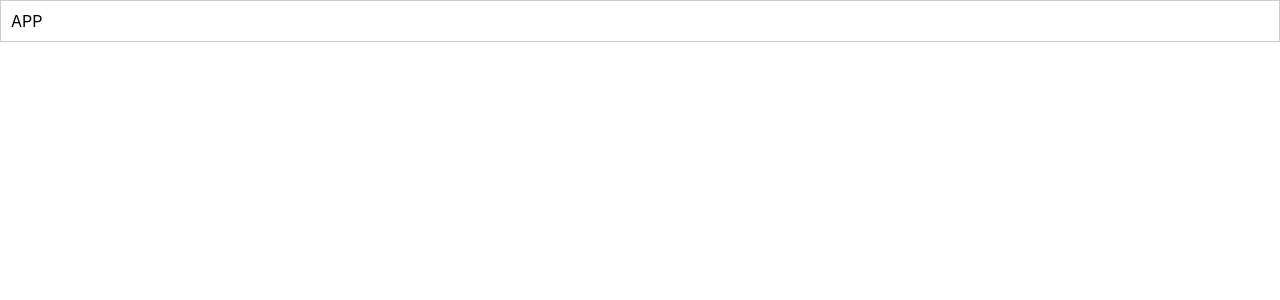
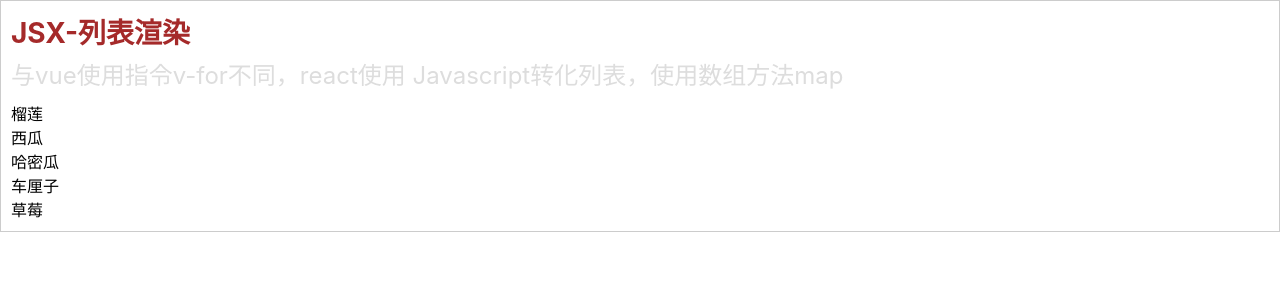
Before and after one commit to Wild-bit/react-demo, a React (Create React App) app: page / in a window 1280 px wide. Shown: the top 300 px of the page. Built offline with nearby package versions, Linux system fonts and the light colour scheme.

Commit message:
feat:jsx基础-列表渲染

```diff
--- a/src/App.js
+++ b/src/App.js
@@ -1,7 +1,12 @@
 import "./App.css"
+import ListRender from "./components/ListRender/ListRender"
 
 function App() {
-  return <div className="App">APP</div>
+  return (
+    <div className="App">
+      <ListRender />
+    </div>
+  )
 }
 
 export default App
--- /dev/null
+++ b/src/components/ListRender/ListRender.css
@@ -0,0 +1,10 @@
+.title{
+    color:brown;
+    font-size: 28px;
+    font-weight: bold;
+}
+.desc{
+    font-size: 24px;
+    color: #dddddd;
+    line-height: 50px;
+}
--- /dev/null
+++ b/src/components/ListRender/ListRender.js
@@ -0,0 +1,17 @@
+import "./ListRender.css"
+export default function ListRender() {
+  const listSting = ["榴莲", "西瓜", "哈密瓜", "车厘子", "草莓"]
+  return (
+    <>
+      <div className="title">JSX-列表渲染</div>
+      <p className="desc">
+        与vue使用指令v-for不同，react使用 Javascript转化列表，使用数组方法map
+      </p>
+      <ul>
+        {listSting.map((item, index) => {
+          return <li key={index}>{item}</li>
+        })}
+      </ul>
+    </>
+  )
+}
--- a/src/index.css
+++ b/src/index.css
@@ -1,8 +1,15 @@
+*{
+  margin: 0;
+  padding: 0;
+}
 body {
-  margin: 0;
   font-family: -apple-system, BlinkMacSystemFont, 'Segoe UI', 'Roboto', 'Oxygen',
     'Ubuntu', 'Cantarell', 'Fira Sans', 'Droid Sans', 'Helvetica Neue',
     sans-serif;
   -webkit-font-smoothing: antialiased;
   -moz-osx-font-smoothing: grayscale;
 }
+li{
+
+  list-style: none;
+}
```
Also changed, not shown: 1 other file (tests, documents, lock files or other folders).
